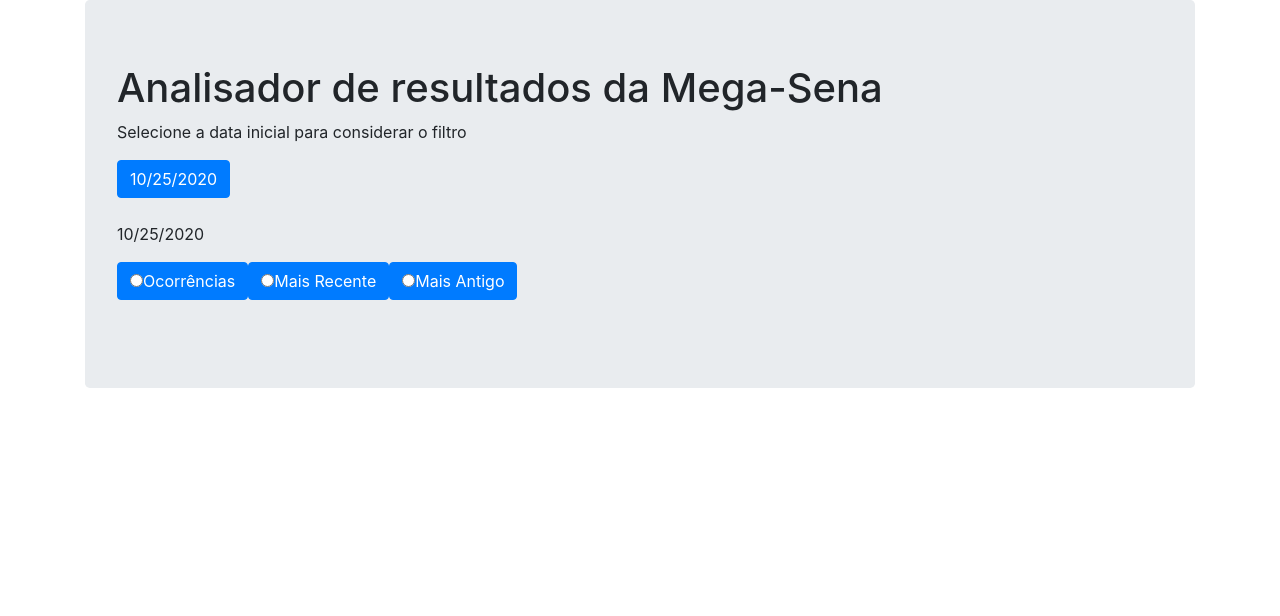
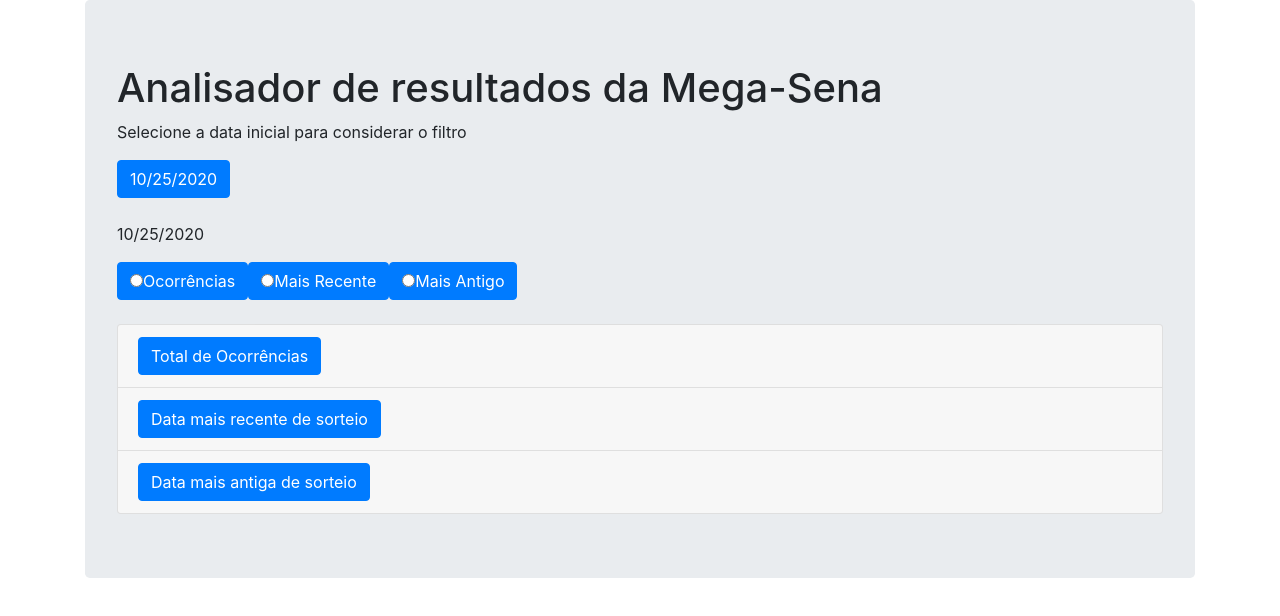
Before and after one commit to igorp-lopes/nextjs-MegaSena-Analisador, a Next.js app: page / in a window 1280 px wide. Shown: the top 616 px of the page. Built offline with nearby package versions, Linux system fonts and the light colour scheme.

Commit message:
Inserido o accordion na interface

```diff
--- a/pages/index.js
+++ b/pages/index.js
@@ -3,6 +3,7 @@
 import React, { useState } from "react";
 import DateSelector from "../components/DateSelector";
 import RadioSelectors from "../components/RadioSelectors.js";
+import AnalysisAccordion from "../components/AnalysisAccordion";
 
 import Container from "react-bootstrap/Container";
 import Jumbotron from "react-bootstrap/Jumbotron";
@@ -36,6 +37,11 @@
               ></RadioSelectors>
             </Col>
           </Row>
+          <Row>
+            <Col>
+              <AnalysisAccordion></AnalysisAccordion>
+            </Col>
+          </Row>
         </Jumbotron>
       </Container>
     </div>
```
